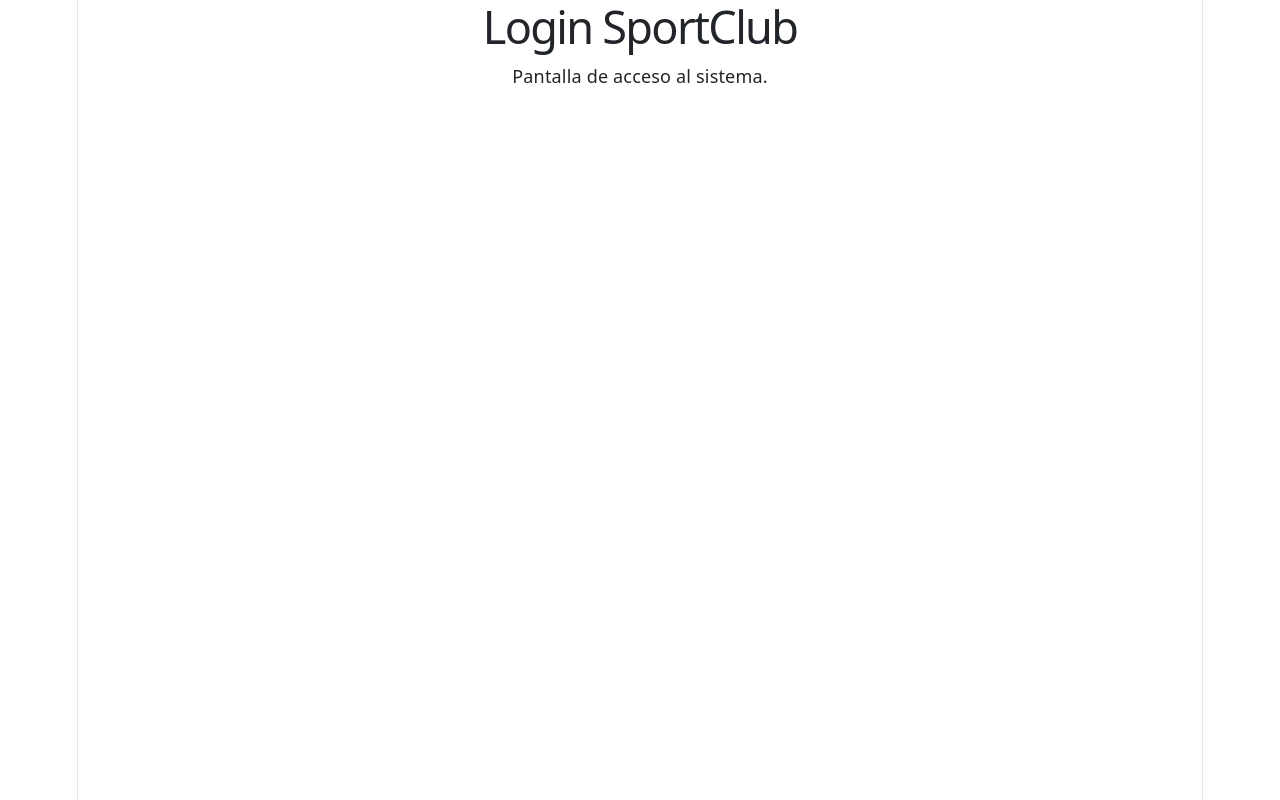
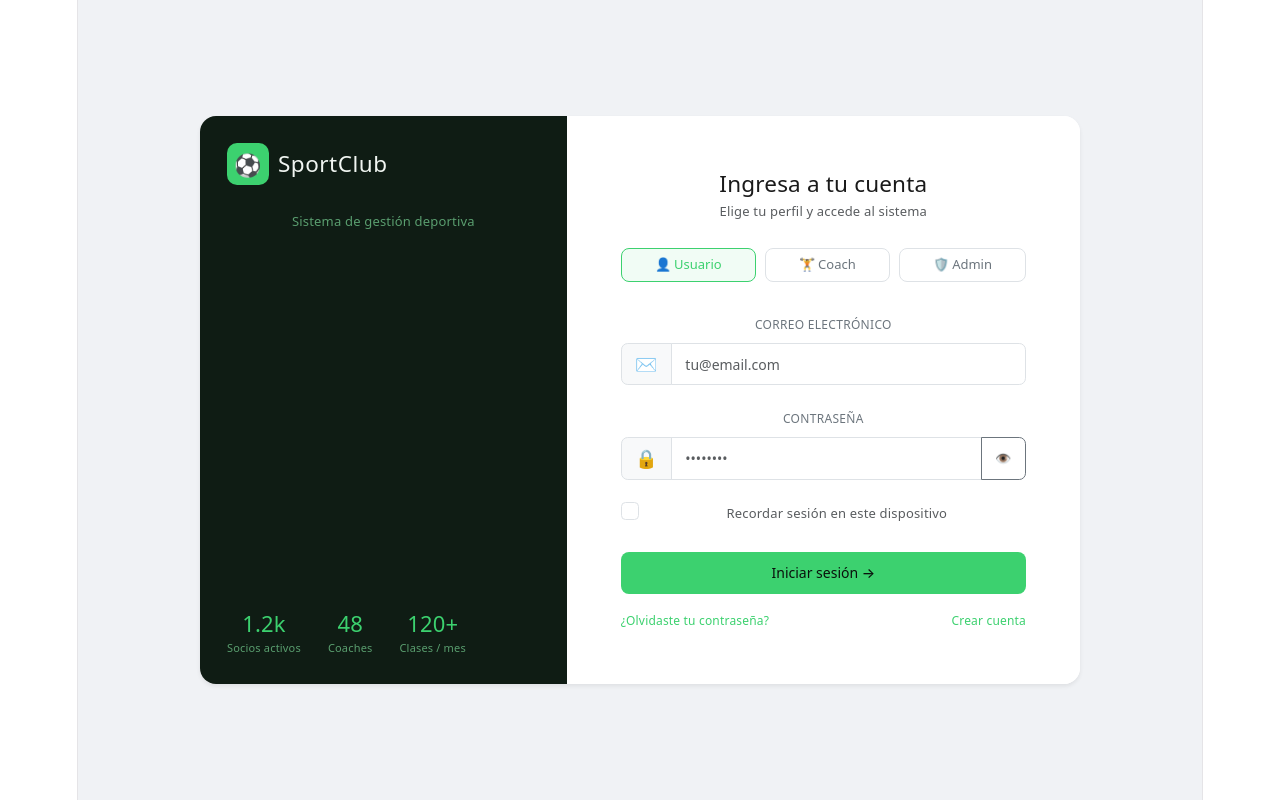
Before and after one commit to visnupriyaAmstein/clubSport, a React (Vite) app: page /login in a window 1280 px wide. Built offline with nearby package versions, Linux system fonts and the light colour scheme.

Commit message:
creación del login con bootstrap , se puede ingresar (aun no guarda los valores )

```diff
--- a/src/pages/Login.jsx
+++ b/src/pages/Login.jsx
@@ -1,8 +1,255 @@
+import { useState } from "react"
+import { useNavigate, Link } from "react-router-dom"
+
 function Login() {
+  const [email, setEmail] = useState("")
+  const [password, setPassword] = useState("")
+  const [role, setRole] = useState("user")
+  const [showPassword, setShowPassword] = useState(false)
+  const navigate = useNavigate()
+
+  const roleRoutes = {
+    user: "/user/dashboard",
+    coach: "/coach/dashboard",
+    admin: "/admin/dashboard",
+  }
+
+  const handleLogin = (e) => {
+    e.preventDefault()
+    navigate(roleRoutes[role])
+  }
+
   return (
-    <div>
-      <h1>Login SportClub</h1>
-      <p>Pantalla de acceso al sistema.</p>
+    <div
+      className="min-vh-100 d-flex align-items-center justify-content-center"
+      style={{ background: "#f0f2f5" }}
+    >
+      <div
+        className="card shadow-sm border-0 overflow-hidden"
+        style={{ width: "100%", maxWidth: "880px", borderRadius: "16px" }}
+      >
+        <div className="row g-0">
+
+          {/* Panel izquierdo */}
+          <div
+            className="col-md-5 d-flex flex-column justify-content-between p-4"
+            style={{ background: "#0f1c14", minHeight: "520px" }}
+          >
+            <div>
+              {/* Logo */}
+              <div className="d-flex align-items-center gap-2 mb-4">
+                <div
+                  className="d-flex align-items-center justify-content-center"
+                  style={{
+                    width: "42px",
+                    height: "42px",
+                    background: "#3cd16f",
+                    borderRadius: "10px",
+                    fontSize: "22px",
+                  }}
+                >
+                  ⚽
+                </div>
+                <span
+                  className="fw-medium fs-5"
+                  style={{ color: "#f0f5f1", letterSpacing: "0.5px" }}
+                >
+                  SportClub
+                </span>
+              </div>
+
+              <p style={{ color: "#5a9e6f", fontSize: "13px" }}>
+                Sistema de gestión deportiva
+              </p>
+            </div>
+
+            {/* Stats */}
+            <div className="d-flex gap-4">
+              <div>
+                <div
+                  className="fw-medium"
+                  style={{ color: "#3cd16f", fontSize: "22px" }}
+                >
+                  1.2k
+                </div>
+                <div style={{ color: "#5a9e6f", fontSize: "11px" }}>
+                  Socios activos
+                </div>
+              </div>
+              <div>
+                <div
+                  className="fw-medium"
+                  style={{ color: "#3cd16f", fontSize: "22px" }}
+                >
+                  48
+                </div>
+                <div style={{ color: "#5a9e6f", fontSize: "11px" }}>
+                  Coaches
+                </div>
+              </div>
+              <div>
+                <div
+                  className="fw-medium"
+                  style={{ color: "#3cd16f", fontSize: "22px" }}
+                >
+                  120+
+                </div>
+                <div style={{ color: "#5a9e6f", fontSize: "11px" }}>
+                  Clases / mes
+                </div>
+              </div>
+            </div>
+          </div>
+
+          {/* Panel derecho — formulario */}
+          <div className="col-md-7 p-4 p-md-5 bg-white d-flex flex-column justify-content-center">
+            <h5 className="fw-medium mb-1" style={{ color: "#1a1a1a" }}>
+              Ingresa a tu cuenta
+            </h5>
+            <p className="text-muted mb-4" style={{ fontSize: "13px" }}>
+              Elige tu perfil y accede al sistema
+            </p>
+
+            {/* Selector de rol */}
+            <div className="d-flex gap-2 mb-4">
+              {[
+                { key: "user", label: "Usuario", icon: "👤" },
+                { key: "coach", label: "Coach", icon: "🏋️" },
+                { key: "admin", label: "Admin", icon: "🛡️" },
+              ].map(({ key, label, icon }) => (
+                <button
+                  key={key}
+                  type="button"
+                  onClick={() => setRole(key)}
+                  className="btn flex-fill"
+                  style={{
+                    fontSize: "13px",
+                    border: role === key
+                      ? "1.5px solid #3cd16f"
+                      : "1px solid #dee2e6",
+                    color: role === key ? "#3cd16f" : "#6c757d",
+                    background: role === key
+                      ? "rgba(60,209,111,0.07)"
+                      : "transparent",
+                    borderRadius: "8px",
+                    padding: "6px 4px",
+                    transition: "all 0.15s",
+                  }}
+                >
+                  {icon} {label}
+                </button>
+              ))}
+            </div>
+
+            <form onSubmit={handleLogin}>
+              {/* Email */}
+              <div className="mb-3">
+                <label
+                  htmlFor="email"
+                  className="form-label"
+                  style={{ fontSize: "12px", fontWeight: "500", color: "#6c757d", letterSpacing: "0.3px" }}
+                >
+                  CORREO ELECTRÓNICO
+                </label>
+                <div className="input-group">
+                  <span className="input-group-text" style={{ background: "#f8f9fa", border: "1px solid #dee2e6" }}>
+                    ✉️
+                  </span>
+                  <input
+                    id="email"
+                    type="email"
+                    className="form-control"
+                    placeholder="tu@email.com"
+                    value={email}
+                    onChange={(e) => setEmail(e.target.value)}
+                    required
+                    style={{ fontSize: "14px" }}
+                  />
+                </div>
+              </div>
+
+              {/* Contraseña */}
+              <div className="mb-3">
+                <label
+                  htmlFor="password"
+                  className="form-label"
+                  style={{ fontSize: "12px", fontWeight: "500", color: "#6c757d", letterSpacing: "0.3px" }}
+                >
+                  CONTRASEÑA
+                </label>
+                <div className="input-group">
+                  <span className="input-group-text" style={{ background: "#f8f9fa", border: "1px solid #dee2e6" }}>
+                    🔒
+                  </span>
+                  <input
+                    id="password"
+                    type={showPassword ? "text" : "password"}
+                    className="form-control"
+                    placeholder="••••••••"
+                    value={password}
+                    onChange={(e) => setPassword(e.target.value)}
+                    required
+                    style={{ fontSize: "14px" }}
+                  />
+                  <button
+                    type="button"
+                    className="btn btn-outline-secondary"
+                    onClick={() => setShowPassword(!showPassword)}
+                    tabIndex={-1}
+                    style={{ fontSize: "13px" }}
+                  >
+                    {showPassword ? "🙈" : "👁️"}
+                  </button>
+                </div>
+              </div>
+
+              {/* Recordar sesión */}
+              <div className="form-check mb-4">
+                <input
+                  className="form-check-input"
+                  type="checkbox"
+                  id="remember"
+                  style={{ accentColor: "#3cd16f" }}
+                />
+                <label
+                  className="form-check-label text-muted"
+                  htmlFor="remember"
+                  style={{ fontSize: "13px" }}
+                >
+                  Recordar sesión en este dispositivo
+                </label>
+              </div>
+
+              {/* Botón */}
+              <button
+                type="submit"
+                className="btn w-100 fw-medium"
+                style={{
+                  background: "#3cd16f",
+                  color: "#0a110c",
+                  borderRadius: "8px",
+                  height: "42px",
+                  fontSize: "14px",
+                  border: "none",
+                }}
+              >
+                Iniciar sesión →
+              </button>
+            </form>
+
+            {/* Links */}
+            <div className="d-flex justify-content-between mt-3">
+            <a href="#" className="text-decoration-none" style={{ fontSize: "12px", color: "#3cd16f" }}>
+                ¿Olvidaste tu contraseña?
+            </a>
+            <Link to="/register" className="text-decoration-none" style={{ fontSize: "12px", color: "#3cd16f" }}>
+                Crear cuenta
+            </Link>
+            </div>
+          </div>
+
+        </div>
+      </div>
     </div>
   )
 }
--- a/src/routes/AppRoutes.jsx
+++ b/src/routes/AppRoutes.jsx
@@ -2,6 +2,9 @@ import { BrowserRouter, Routes, Route } from "react-router-dom"
 
 import Home from "../pages/Home"
 import Login from "../pages/Login"
+import Register from "../pages/Register"
+
+
 
 import UserDashboard from "../pages/user/UserDashboard"
 import CoachDashboard from "../pages/coach/CoachDashboard"
@@ -17,6 +20,9 @@ function AppRoutes() {
       <Routes>
         <Route path="/" element={<Home />} />
         <Route path="/login" element={<Login />} />
+
+        <Route path="/register" element={<Register />} />
+        <Route path="/register" element={<Register />} />
 
         <Route path="/user" element={<UserLayout />}>
           <Route path="dashboard" element={<UserDashboard />} />
```
